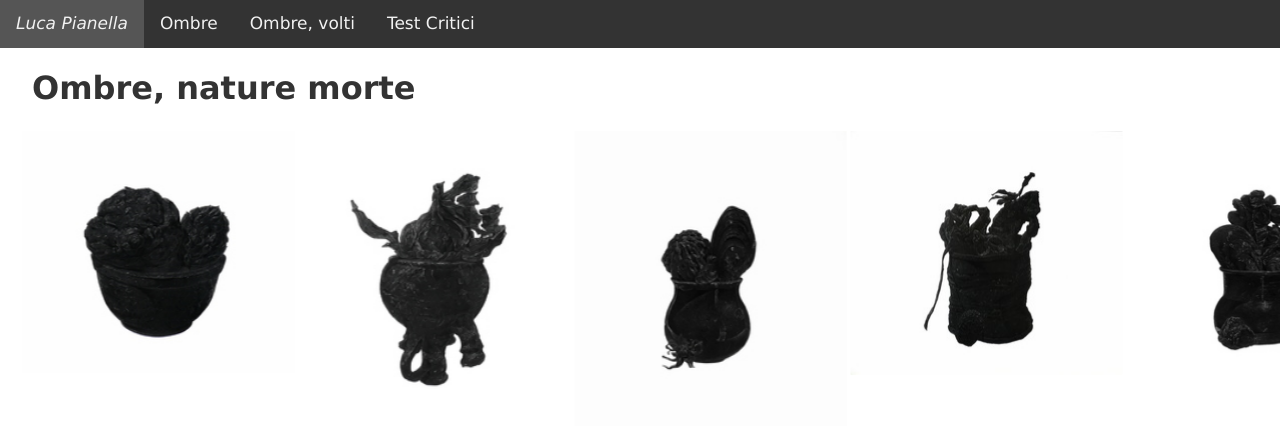
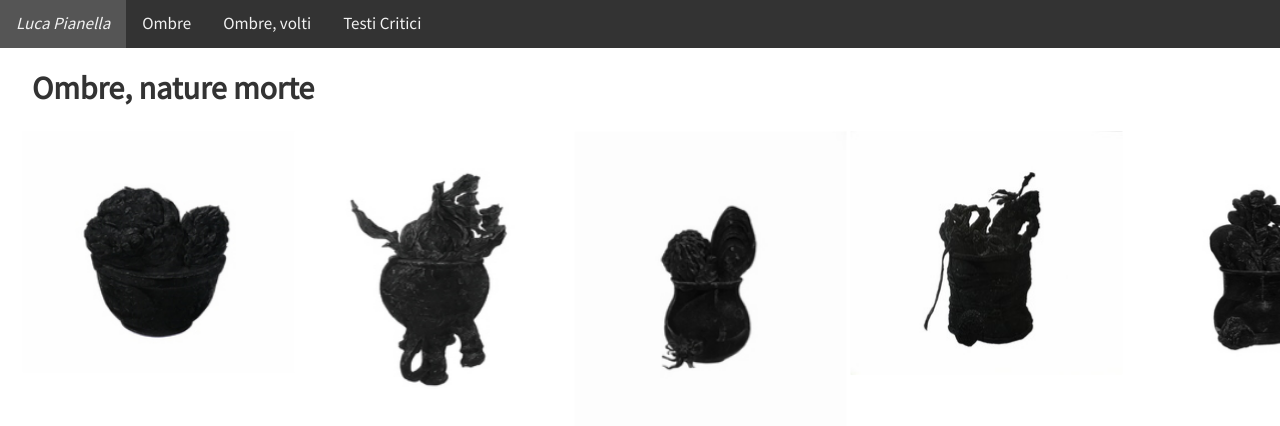
Before and after one commit to liukliuk/liukliuk.github.io, a Jekyll site: the page built from opere/ombre-nature-morte/index.html, in a window 1280 px wide. Shown: the top 426 px of the page. Built offline with Jekyll 4.4.1, drawn with Linux system fonts in a browser that asks for light colours.

Commit message:
added source sans pro font

```diff
--- a/_includes/topnav.html
+++ b/_includes/topnav.html
@@ -20,7 +20,7 @@
   {% if page.title == "Testi Critici" %}
     <li><a class="current-page" href="javascript:void(0)">Testi Critici</a></li>
   {% else %}
-    <li><a href="/testi-critici">Test Critici</a></li>
+    <li><a href="/testi-critici">Testi Critici</a></li>
   {% endif %}
 
   <li class="icon">
--- a/src/styles/body.scss
+++ b/src/styles/body.scss
@@ -1,6 +1,6 @@
 body {
   height: 100%;
   width: 100%;
-  font-family: "Verdana", "Geneva", sans-serif;
+  font-family: "Source Sans Pro", "Helvetica", sans-serif;
   color: $black;
 }
--- a/src/styles/main.scss
+++ b/src/styles/main.scss
@@ -1,3 +1,4 @@
+@import url('https://fonts.googleapis.com/css?family=Source+Sans+Pro');
 @import "normalize.css";
 
 /* Internal imports: load variables first. */
```
Also changed, not shown: assets/css/style.css.
